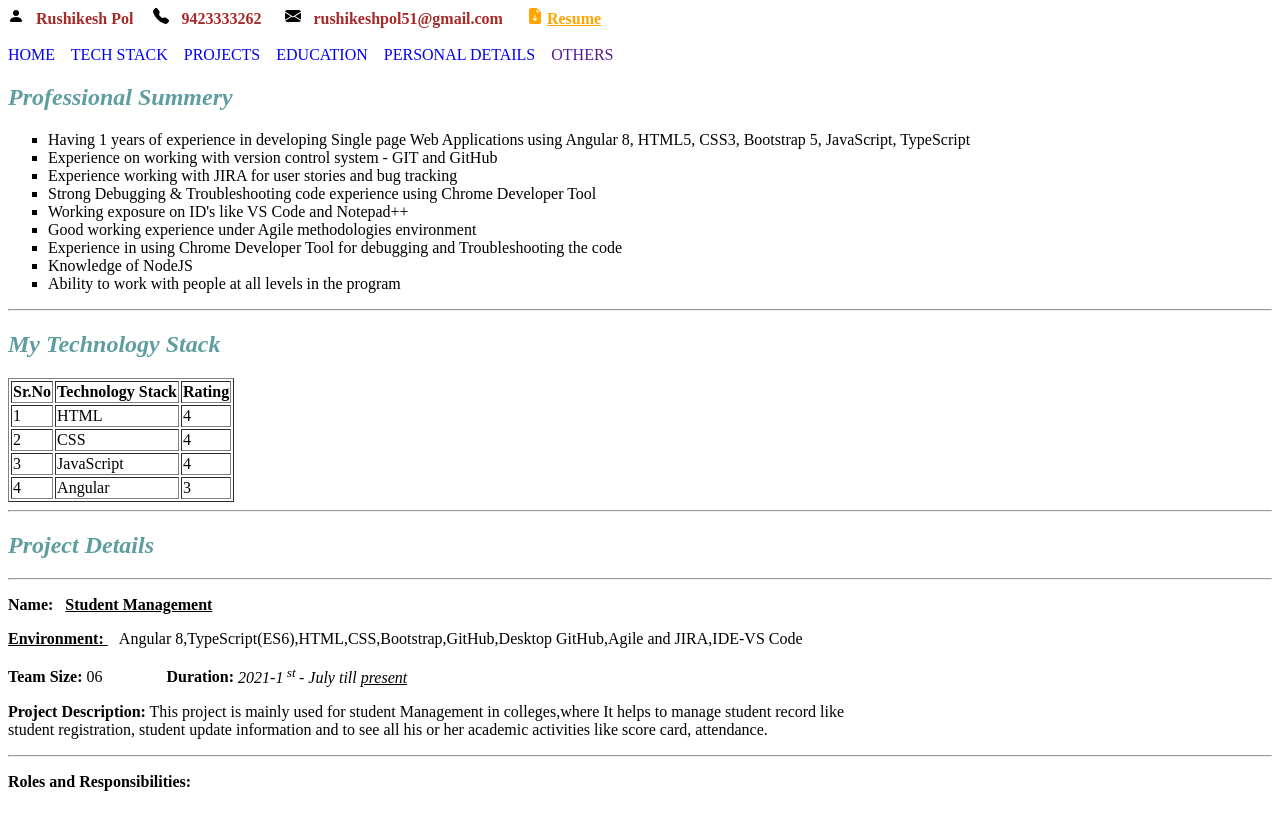
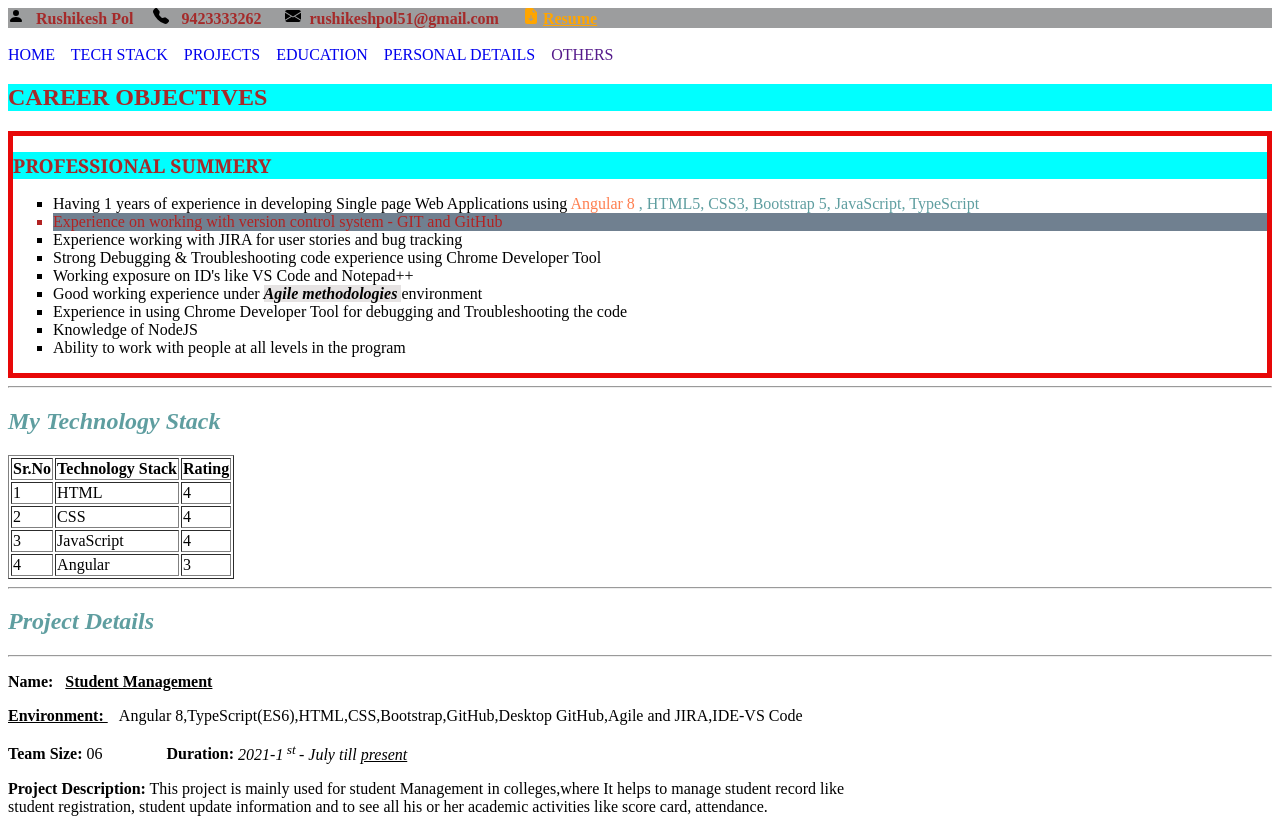
Before and after one commit to Rushi00009/My-Profile, a plain HTML site: page index.html in a window 1280 px wide. Shown: the top 819 px of the page. Drawn offline with Linux system fonts and the light colour scheme.

Commit message:
CSS Properties
CSS Properties

```diff
--- a/index.html
+++ b/index.html
@@ -6,9 +6,25 @@
     <meta name="viewport" content="width=device-width, initial-scale=1.0">
     <title> My Profile </title>
     <style>
+        #home {
+            /* border-left-style: dotted;
+            border-width: 5px;
+            border-color: red; */
+            border: 5px solid rgb(231, 8, 8);
+        }
+
+        #summary {
+            font-size: larger;
+            font-family: Georgia, 'Times New Roman', Times, serif;
+            /* text-align: center;
+            text-decoration: underline; */
+            text-transform: uppercase;
+        }
+
         #resume {
             color: orange;
             font-weight: bolder;
+            background-color: rgb(156, 157, 158);
         }
 
         .heading {
@@ -19,30 +35,56 @@
         .text {
             color: brown;
             font-weight: bold;
+            background-color: rgb(156, 157, 158);
         }
 
         .remunderline {
             text-decoration-line: none;
+        }
+
+        .tech {
+            color: cadetblue;
+        }
+
+        #agile {
+            font-style: italic;
+            font-weight: bold;
+            background-color: rgb(230, 227, 227);
+        }
+
+        .icon {
+            background-color: rgb(156, 157, 158);
+        }
+
+        .head {
+            color: brown;
+            background-color: aqua;
+            text-transform: uppercase;
+        }
+
+        #list {
+            color: firebrick;
+            background-color: slategray;
         }
     </style>
 </head>
 
 <body>
     <!-- Header Section -->
-    <header>
+    <header class="icon">
         <svg xmlns="http://www.w3.org/2000/svg" class="icon" width="16" height="16" fill="currentColor" class="bi bi-person-fill" viewBox="0 0 16 16">
             <path d="M3 14s-1 0-1-1 1-4 6-4 6 3 6 4-1 1-1 1zm5-6a3 3 0 1 0 0-6 3 3 0 0 0 0 6" />
-        </svg> &nbsp; <b class="text">Rushikesh Pol</b>&nbsp;&nbsp;&nbsp;&nbsp;
+        </svg> &nbsp; <span class="text"> Rushikesh Pol</span>&nbsp;&nbsp;&nbsp;&nbsp;
 
         <svg xmlns="http://www.w3.org/2000/svg" class="icon" width="16" height="16" fill="currentColor" class="bi bi-telephone-fill" viewBox="0 0 16 16">
             <path fill-rule="evenodd"
                 d="M1.885.511a1.745 1.745 0 0 1 2.61.163L6.29 2.98c.329.423.445.974.315 1.494l-.547 2.19a.68.68 0 0 0 .178.643l2.457 2.457a.68.68 0 0 0 .644.178l2.189-.547a1.75 1.75 0 0 1 1.494.315l2.306 1.794c.829.645.905 1.87.163 2.611l-1.034 1.034c-.74.74-1.846 1.065-2.877.702a18.6 18.6 0 0 1-7.01-4.42 18.6 18.6 0 0 1-4.42-7.009c-.362-1.03-.037-2.137.703-2.877z" />
-        </svg> &nbsp; <b class="text"> 9423333262</b> &nbsp;&nbsp;&nbsp;&nbsp;
+        </svg> &nbsp; <span class="text">9423333262</span> &nbsp;&nbsp;&nbsp;&nbsp;
 
         <svg xmlns="http://www.w3.org/2000/svg" class="icon" width="16" height="16" fill="currentColor" class="bi bi-envelope-fill" viewBox="0 0 16 16">
             <path
                 d="M.05 3.555A2 2 0 0 1 2 2h12a2 2 0 0 1 1.95 1.555L8 8.414zM0 4.697v7.104l5.803-3.558zM6.761 8.83l-6.57 4.027A2 2 0 0 0 2 14h12a2 2 0 0 0 1.808-1.144l-6.57-4.027L8 9.586zm3.436-.586L16 11.801V4.697z" />
-        </svg> &nbsp; <b class="text">rushikeshpol51@gmail.com</b> &nbsp;&nbsp;&nbsp;&nbsp;
+        </svg> &nbsp;<span class="text">rushikeshpol51@gmail.com</span> &nbsp;&nbsp;&nbsp;&nbsp;
 
 
 
@@ -64,18 +106,23 @@
         <a class="remunderline" href="">OTHERS</a>
     </nav>
 
+    <section>
+        <h2 class="head"> Career Objectives</h2>
+    </section>
+
     <!-- Main Section -->
     <section>
         <!-- Home Section -->
         <section id="home">
-            <h2 class="heading"> <strong> Professional Summery </strong></h2>
+            <h2 id="summary" class="head" class="heading"> <strong> Professional Summery </strong></h2>
             <ul type="square">
-                <li>Having 1 years of experience in developing Single page Web Applications using Angular 8, HTML5, CSS3, Bootstrap 5, JavaScript, TypeScript</li>
-                <li>Experience on working with version control system - GIT and GitHub</li>
+                <li>Having 1 years of experience in developing Single page Web Applications using <span class="tech"> <span style="color: coral;"> Angular 8 </span>, HTML5, CSS3, Bootstrap 5, JavaScript, TypeScript </span>
+                </li>
+                <li id="list">Experience on working with version control system - GIT and GitHub</li>
                 <li>Experience working with JIRA for user stories and bug tracking</li>
                 <li>Strong Debugging & Troubleshooting code experience using Chrome Developer Tool</li>
                 <li>Working exposure on ID's like VS Code and Notepad++</li>
-                <li>Good working experience under Agile methodologies environment</li>
+                <li>Good working experience under <span id="agile"> Agile methodologies </span>environment</li>
                 <li>Experience in using Chrome Developer Tool for debugging and Troubleshooting the code</li>
                 <li>Knowledge of NodeJS</li>
                 <li>Ability to work with people at all levels in the program</li>
```
